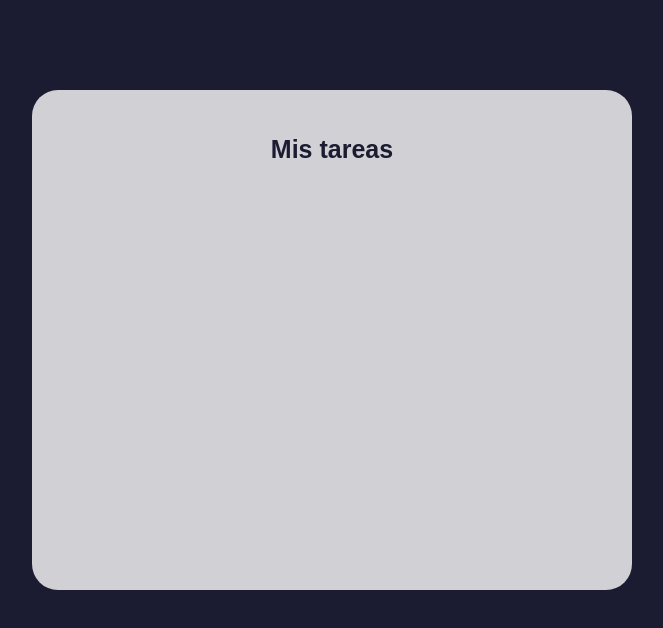
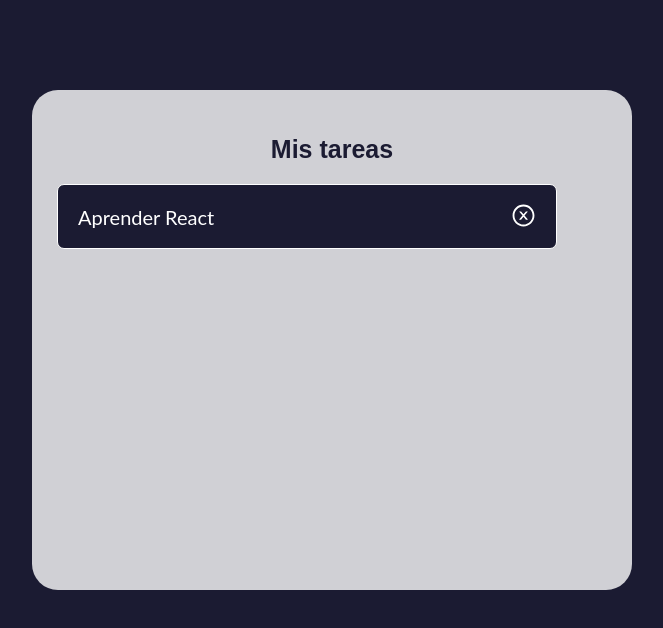
Before and after one commit to hernandw/todo-list, a React (Create React App) app: page / in a window 1280 px wide. Shown: the top 628 px of the page, without its empty margins (308-971 px from the left). Built offline with nearby package versions, Linux system fonts and the light colour scheme.

Commit message:
estilos de las tareas

```diff
--- a/package.json
+++ b/package.json
@@ -6,6 +6,7 @@
     "cra-template": "1.1.3",
     "react": "^18.0.0",
     "react-dom": "^18.0.0",
+    "react-icons": "^4.3.1",
     "react-scripts": "5.0.0"
   },
   "scripts": {
--- a/src/App.js
+++ b/src/App.js
@@ -1,11 +1,15 @@
 
 import './App.css';
+import Tareas from './component/Tareas';
 
 function App() {
   return (
     <div className="App">
      <div className='container'>
        <h1>Mis tareas</h1>
+       <Tareas texto="Aprender React"
+
+       />
      </div>
     </div>
   );
--- /dev/null
+++ b/src/component/Tareas.js
@@ -0,0 +1,18 @@
+import '../css/Tareas.css'
+import { AiOutlineCloseCircle }  from "react-icons/ai"
+
+const Tareas = ( { texto, completada }) => {
+    return (
+    <div className={completada ? 'container-tarea completada' : 'container-tarea'}>
+            <div className="tarea-text">
+                { texto }
+            </div>
+            <div className="tarea-contenedor-iconos">
+                <AiOutlineCloseCircle className='tarea-icon' />
+            </div>
+
+        </div>
+    )
+}
+
+export default Tareas;
--- /dev/null
+++ b/src/css/Tareas.css
@@ -0,0 +1,35 @@
+.container-tarea {
+    width: 500px;
+    min-height: 65px;
+    background-color: #1b1b32;
+    margin: 5px 0;
+    padding: 8px 15px 8px 20px;
+    display: flex;
+    justify-content: space-between;
+    align-items: center;
+    border-radius: 7px;
+    border: 1px solid white;
+    cursor: pointer;
+    user-select: none;
+}
+
+.tarea-text {
+    width: 100%;
+    height: 100%;
+    font-size: 20px;
+    display: flex;
+    align-items: center;
+    overflow-wrap: anywhere;
+
+}
+
+.tarea-icon {
+    width: 25px;
+    height: 25px;
+    margin: 5px;
+}
+
+.container-tarea.completada {
+    background-color: #5a01a7;
+    text-decoration: line-through;
+}
```
Also changed, not shown: 1 other file (tests, documents, lock files or other folders).
